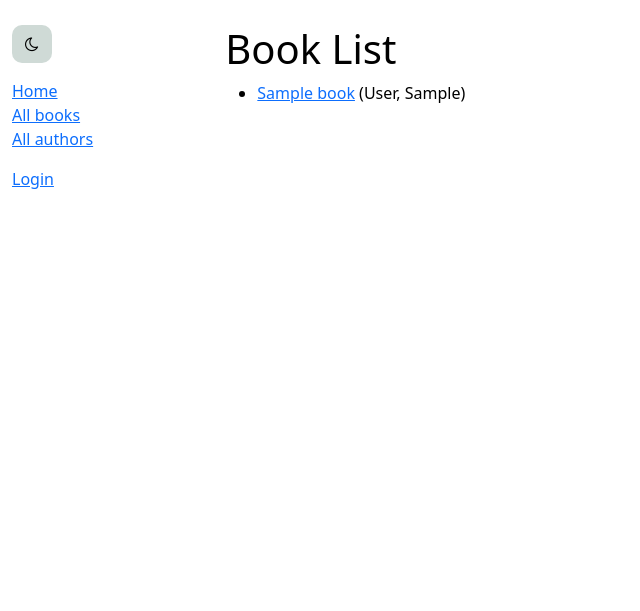
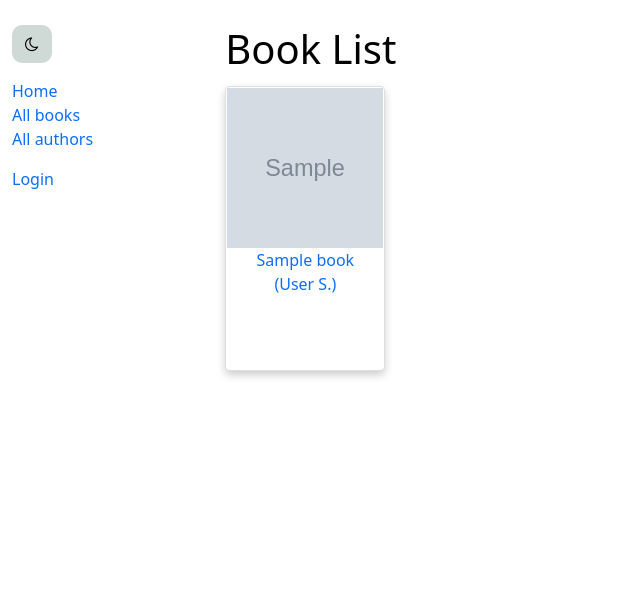
Before and after one commit to favour-olumese/favour-local_library, a Django app: page /catalog/books/ in a window 1280 px wide. Shown: the top 611 px of the page, without its empty margins (0-640 px from the left). Run offline with Django 4.2, Linux system fonts and the light colour scheme; tables that the repository leaves empty hold one stand-in row (values such as "Sample post"); grey boxes marked "Sample" are stand-in pictures.

Commit message:
Added images to the book lists and author lists page.

```diff
--- a/locallibrary/catalog/models.py
+++ b/locallibrary/catalog/models.py
@@ -126,6 +126,10 @@ class Author(models.Model):
         """Return the URL to access a particular author instance."""
         return reverse('author-detail', args=[str(self.id)])
 
+    # @property
+    # def get_absolute_image_url(self):
+    #     return '%s' % (self.author_image.url)
+
     def __str__(self):
         """String for representing the Model object."""
         return f'{self.last_name}, {self.first_name}'
--- a/locallibrary/catalog/templates/catalog/author_detail.html
+++ b/locallibrary/catalog/templates/catalog/author_detail.html
@@ -21,7 +21,7 @@
         {% endif %}
     </p>
     {% if author.book_set.all %}
-        <h3>Books</h3>
+        <h3 style="clear: both;">Books</h3>
         {% for book in author.book_set.all %}
             <p><strong><a href="{{ book.get_absolute_url }}" style="text-decoration: none;">{{ book.title }}</a></strong></p>
             <p>{{ book.summary }}</p>
--- a/locallibrary/catalog/templates/catalog/book_detail.html
+++ b/locallibrary/catalog/templates/catalog/book_detail.html
@@ -8,7 +8,7 @@
     {% if book.book_image %}
         <img alt="{{ book.title }} by {{ book.author }} picture" src="{{ book.book_image.url }}" class="book-img">
     {% endif %}
-    <h1>Title: {{ book.title }}</h1>
+    <h2>Title: {{ book.title }}</h2>
 
     <p><strong>Author:</strong> <a href="{{ book.author.get_absolute_url }}">{{ book.author }}</a></p>
     <p style="clear: both;"><strong>Summary:</strong><br> {{ book.summary }}</p>
--- a/locallibrary/catalog/templates/catalog/book_list.html
+++ b/locallibrary/catalog/templates/catalog/book_list.html
@@ -8,23 +8,33 @@
     <h1>Book List</h1>
     <!-- Generic ListView is used for this page, and it passes it context as modelname_list. -->
     {% if book_list %}
-        <ul>
+        <div>
             {% for book in book_list %}
-                <li>
-                    <a href="{{ book.get_absolute_url }}">{{ book.title }}</a> ({{book.author}})
-                    {% if perms.catalog.can_edit_books %}
-                        -
-                        <a href="{% url 'book-update' book.id %}">Edit book</a> -
-                        <a href="{% url 'book-delete' book.id %}">Delete book</a>
-                    {% endif %}
-                </li>
+                <div class="card">
+                    <a href="{{ book.get_absolute_url }}">
+                        {% if book.book_image %}
+                            <img src="{{ book.book_image.url }}" style="width: 100%; height: 10rem">
+                        {% endif %}
+                        {{ book.title|truncatewords:5 }}<br>
+                        ({{ book.author.last_name }} {{ book.author.first_name|first }}.)
+                    </a>
+
+                    <div class="container">
+                        {% if perms.catalog.can_edit_books %}
+                            <a href="{% url 'book-update' book.id %}">Edit book</a>
+                            <a href="{% url 'book-delete' book.id %}">Delete book</a>
+                        {% endif %}
+                    </div>
+                </div>
             {% endfor %}
-        </ul>
+        </div>
     {% else %}
         <P>There are no books in the library.</P>
     {% endif %}
 
     {% if perms.catalog.can_edit_books %}
-    <a href="{% url 'book-create' %}"><button type="button">Add new book</button></a>
+        <div style="clear: both; padding-top: 20px;"></div>
+            <a href="{% url 'book-create' %}"><button type="button">Add new book</button></a>
+        </div>
     {% endif %}
 {% endblock %}
--- a/locallibrary/static/css/styles.css
+++ b/locallibrary/static/css/styles.css
@@ -1,3 +1,4 @@
+/* Sidebar navigation */
 .sidebar-nav {
     /* margin-top: 15px; */
     padding: 0;
@@ -23,11 +24,10 @@ body {
 /* Style buttons */
 .btn {
     background-color: rgb(207, 218, 214);
-    border-color: none; /* Remove borders */
+    border-color: none;
     color: black;
-    /* padding: 12px 16px; Some padding */
-    font-size: 16px; /* Set a font size */
-    cursor: pointer; /* Mouse pointer on hover */
+    font-size: 16px;
+    cursor: pointer;
     border-radius: 10px;
     margin-bottom: 1em;
 }
@@ -48,13 +48,13 @@ body {
 
 /* Images */
 .book-img {
-    width: 80px;
+    width: 60px;
     float: left;
     margin-right: 10px;
 }
 
 .author-img {
-    width: 80px;
+    width: 60px;
     float: left;
     margin-right: 10px;
 }
@@ -67,3 +67,52 @@ body {
     margin-top: auto;
     text-align: center;
 }
+
+/* CARD FOR LIST OF BOOKS AND AUTHORS */
+
+.card {
+    /* Add shadows to create the "card" effect */
+    box-shadow: 0 4px 8px 0 rgba(0,0,0,0.2);
+    transition: 0.3s;
+    width: 10rem;
+    /* height: 10px; */
+    height: 285px;
+    float: left;
+    margin-right: 5px;
+    margin-top: 5px;
+    padding: 1px;
+    text-align: center;
+    border-radius: 5px;
+}
+
+  /* On mouse-over, add a deeper shadow */
+.card:hover {
+    box-shadow: 0 8px 16px 0 rgba(0, 0, 0, 0.5);
+}
+
+  /* Add some padding inside the card container */
+.container {
+    text-align: center;
+}
+
+.dark-mode .card {
+    /* Add shadows to create the "card" effect */
+    background-color: black;
+}
+
+/* GLOBAL */
+li {
+    list-style: none;
+}
+
+a {
+    text-decoration: none;
+}
+
+.dark-mode a:hover {
+    color: rgb(219, 223, 7);
+}
+
+a:hover {
+    color: rgb(223, 39, 7);
+}
```
Also changed, not shown: locallibrary/catalog/templates/catalog/author_list.html (+20 -10 lines), locallibrary/catalog/migrations/0010_alter_author_author_image_alter_book_book_image.py (added).
